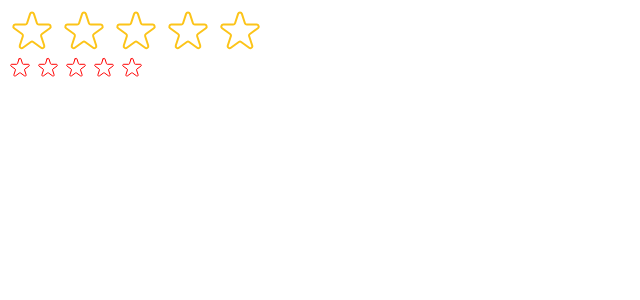
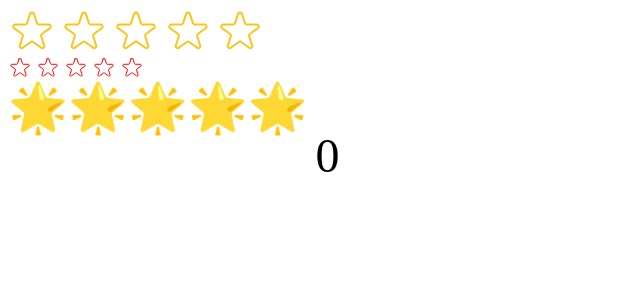
Before and after one commit to AAvi09/PopCornMovies, a React (Vite) app: page / in a window 1280 px wide. Shown: the top 300 px of the page, without its empty margins (0-640 px from the left). Built offline with nearby package versions, Linux system fonts and the light colour scheme.

Commit message:
a trial emojistarrating component

```diff
--- /dev/null
+++ b/src/EmojiStarRating.jsx
@@ -0,0 +1,46 @@
+import { useState } from "react";
+
+const EmojiStarRating = () => {
+  const [rating, setRating] = useState(0);
+
+  const handleRate = (rating) => {
+    setRating(rating);
+  };
+  return (
+    <div
+      style={{
+        display: "flex",
+        cursor: "pointer",
+        gap: "8px",
+        fontSize: "48px",
+      }}
+    >
+      <div>
+        {Array.from({ length: 5 }, (__, i) => (
+          <Star
+            key={i + 1}
+            onRate={() => handleRate(i + 1)}
+            rating={rating}
+            index={i + 1}
+          />
+        ))}
+      </div>
+      <p>{rating}</p>
+    </div>
+  );
+};
+
+const Star = ({ onRate, rating, index }) => {
+  return (
+    <span
+      onClick={onRate}
+      style={{
+        color: index <= rating ? "yellow" : "gray",
+      }}
+    >
+      🌟
+    </span>
+  );
+};
+
+export default EmojiStarRating;
--- a/src/main.jsx
+++ b/src/main.jsx
@@ -3,6 +3,7 @@ import { createRoot } from "react-dom/client";
 // import './index.css'
 // import App from './App.jsx'
 import StarRating from "./StarRating";
+import EmojiStarRating from "./EmojiStarRating";
 
 createRoot(document.getElementById("root")).render(
   <StrictMode>
@@ -13,5 +14,6 @@ createRoot(document.getElementById("root")).render(
       messages={["Terrible", "bad", "okay", "good", "Amazing"]}
       size={24}
     />
+    <EmojiStarRating />
   </StrictMode>
 );
```
